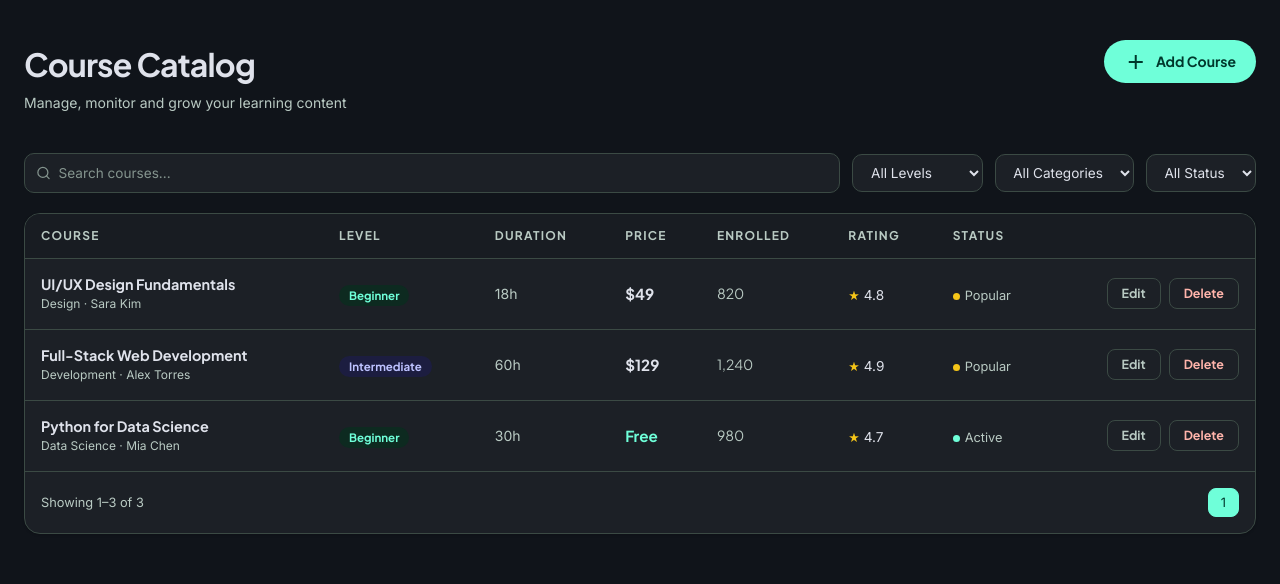
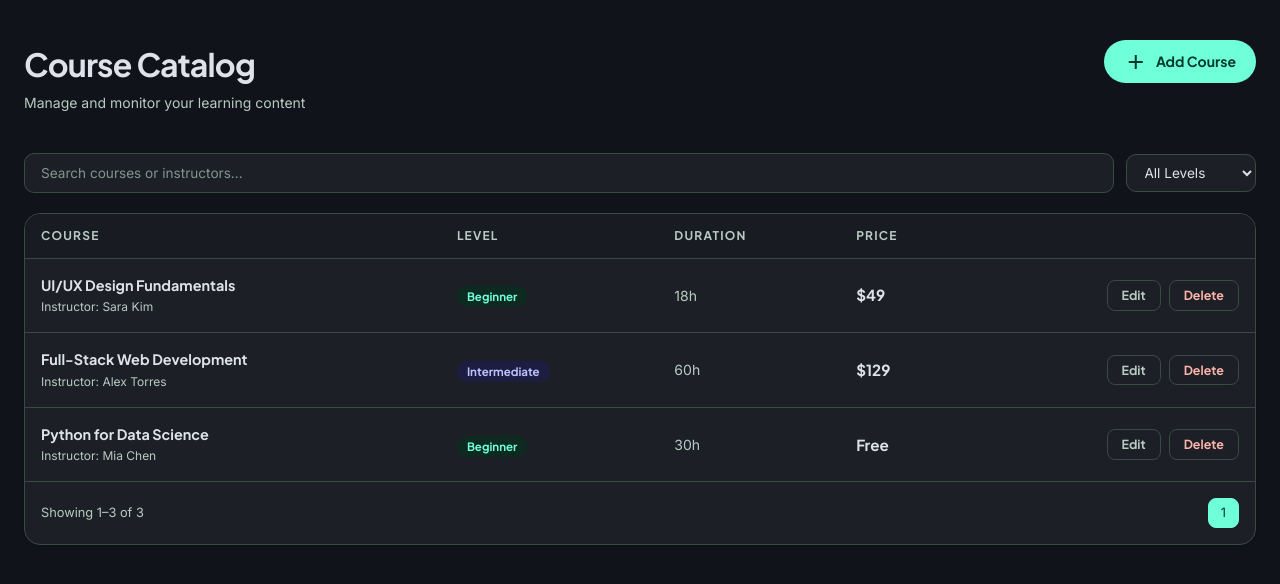
Before and after one commit to BiltuDas1/Inquesta, a React (Vite) app in the folder frontend/: page /dashboard in a window 1280 px wide. Shown: the top 584 px of the page. Built offline with nearby package versions, Linux system fonts and the light colour scheme.

Commit message:
fix: remove unwanted field from dashboard

```diff
--- a/frontend/src/pages/dashboardpage.tsx
+++ b/frontend/src/pages/dashboardpage.tsx
@@ -2,22 +2,16 @@ import { useState, useMemo } from "react";
 
 // ── Types ───────────────────────────────────────────────────────────────────
 type Level = "Beginner" | "Intermediate" | "Advanced";
-type Status = "Active" | "Draft" | "Popular";
-type Cat = "Design" | "Development" | "Business" | "Data Science" | "Marketing";
+
 
 interface Course {
   id: number;
   title: string;
-  cat: Cat;
   level: Level;
   dur: number;
   price: number;
-  enroll: number;
-  rating: number;
-  status: Status;
   instr: string;
-  tags: string[];
-  desc: string; // Added description field
+  desc: string;
 }
 
 // ── Seed Data ────────────────────────────────────────────────────────────────
@@ -25,57 +19,36 @@ const SEED: Course[] = [
   {
     id: 1,
     title: "UI/UX Design Fundamentals",
-    cat: "Design",
     level: "Beginner",
     dur: 18,
     price: 49,
-    enroll: 820,
-    rating: 4.8,
-    status: "Popular",
     instr: "Sara Kim",
-    tags: ["figma", "wireframe"],
     desc: "Master the basics of visual design and user experience.",
   },
   {
     id: 2,
     title: "Full-Stack Web Development",
-    cat: "Development",
+
     level: "Intermediate",
     dur: 60,
     price: 129,
-    enroll: 1240,
-    rating: 4.9,
-    status: "Popular",
     instr: "Alex Torres",
-    tags: ["react", "node"],
     desc: "Build complete web applications using the MERN stack.",
   },
   {
     id: 3,
     title: "Python for Data Science",
-    cat: "Data Science",
     level: "Beginner",
     dur: 30,
     price: 0,
-    enroll: 980,
-    rating: 4.7,
-    status: "Active",
     instr: "Mia Chen",
-    tags: ["python", "pandas"],
     desc: "Learn data analysis and visualization with Python libraries.",
   },
 ];
 
 const PER_PAGE = 6;
-const CATS: Cat[] = [
-  "Design",
-  "Development",
-  "Business",
-  "Data Science",
-  "Marketing",
-];
 const LEVELS: Level[] = ["Beginner", "Intermediate", "Advanced"];
-const STATUSES: Status[] = ["Active", "Draft", "Popular"];
+
 
 // ── Sub-components ──────────────────────────────────────────────────────────
 
@@ -94,40 +67,21 @@ function LevelBadge({ level }: { level: Level }) {
   );
 }
 
-function StatusDot({ status }: { status: Status }) {
-  const dotColor: Record<Status, string> = {
-    Active: "bg-[#6fffd9]",
-    Draft: "bg-[#84948e]",
-    Popular: "bg-[#f5c518]",
-  };
-  return (
-    <span className="inline-flex items-center gap-[5px] text-[0.8rem] text-[#b9cac3]">
-      <span
-        className={`w-[7px] h-[7px] rounded-full flex-shrink-0 inline-block ${dotColor[status]}`}
-      />
-      {status}
-    </span>
-  );
-}
-
 // ── Modal ────────────────────────────────────────────────────────────────────
 interface ModalProps {
   editing: Course | null;
   onClose: () => void;
   onSave: (
-    data: Omit<Course, "id" | "enroll" | "rating" | "iconEmoji" | "iconBg">
+    data: Omit<Course, "id" | "enroll" | "rating" | "cat">
   ) => void;
 }
 
 function CourseModal({ editing, onClose, onSave }: ModalProps) {
   const [title, setTitle] = useState(editing?.title ?? "");
-  const [cat, setCat] = useState<Cat>(editing?.cat ?? "Design");
   const [level, setLevel] = useState<Level>(editing?.level ?? "Beginner");
   const [dur, setDur] = useState(editing?.dur ?? 0);
   const [price, setPrice] = useState(editing?.price ?? 0);
   const [instr, setInstr] = useState(editing?.instr ?? "");
-  const [status, setStatus] = useState<Status>(editing?.status ?? "Active");
-  const [tags, setTags] = useState(editing?.tags.join(", ") ?? "");
   const [desc, setDesc] = useState(editing?.desc ?? "");
 
   const inputClass =
@@ -139,16 +93,10 @@ function CourseModal({ editing, onClose, onSave }: ModalProps) {
     if (!title.trim()) return;
     onSave({
       title: title.trim(),
-      cat,
       level,
       dur,
       price,
       instr: instr.trim() || "Instructor",
-      status,
-      tags: tags
-      .split(",")
-      .map((t) => t.trim())
-      .filter(Boolean),
       desc: desc.trim(),
     });
   }
@@ -163,7 +111,6 @@ function CourseModal({ editing, onClose, onSave }: ModalProps) {
           {editing ? "Edit Course" : "Add New Course"}
         </h2>
 
-        {/* Two-Column Grid Layout */}
         <div className="grid grid-cols-1 lg:grid-cols-2 gap-8">
           {/* Left Side: Fields */}
           <div className="space-y-4">
@@ -177,21 +124,8 @@ function CourseModal({ editing, onClose, onSave }: ModalProps) {
               />
             </div>
 
+            {/* Reorganized Row: Level and Instructor */}
             <div className="grid grid-cols-2 gap-3">
-              <div>
-                <label className={labelClass}>Category</label>
-                <select
-                  className={inputClass}
-                  value={cat}
-                  onChange={(e) => setCat(e.target.value as Cat)}
-                >
-                  {CATS.map((c) => (
-                    <option key={c} className="bg-[#1c2026]">
-                      {c}
-                    </option>
-                  ))}
-                </select>
-              </div>
               <div>
                 <label className={labelClass}>Level</label>
                 <select
@@ -205,6 +139,15 @@ function CourseModal({ editing, onClose, onSave }: ModalProps) {
                     </option>
                   ))}
                 </select>
+              </div>
+              <div>
+                <label className={labelClass}>Instructor</label>
+                <input
+                  className={inputClass}
+                  value={instr}
+                  onChange={(e) => setInstr(e.target.value)}
+                  placeholder="Instructor name"
+                />
               </div>
             </div>
 
@@ -221,7 +164,7 @@ function CourseModal({ editing, onClose, onSave }: ModalProps) {
                 />
               </div>
               <div>
-                <label className={labelClass}>Price (USD)</label>
+                <label className={labelClass}>Price (INR)</label>
                 <input
                   className={inputClass}
                   type="number"
@@ -232,42 +175,6 @@ function CourseModal({ editing, onClose, onSave }: ModalProps) {
                   placeholder="0 = Free"
                 />
               </div>
-            </div>
-
-            <div className="grid grid-cols-2 gap-3">
-              <div>
-                <label className={labelClass}>Instructor</label>
-                <input
-                  className={inputClass}
-                  value={instr}
-                  onChange={(e) => setInstr(e.target.value)}
-                  placeholder="Instructor name"
-                />
-              </div>
-              <div>
-                <label className={labelClass}>Status</label>
-                <select
-                  className={inputClass}
-                  value={status}
-                  onChange={(e) => setStatus(e.target.value as Status)}
-                >
-                  {STATUSES.map((s) => (
-                    <option key={s} className="bg-[#1c2026]">
-                      {s}
-                    </option>
-                  ))}
-                </select>
-              </div>
-            </div>
-
-            <div>
-              <label className={labelClass}>Tags (comma separated)</label>
-              <input
-                className={inputClass}
-                value={tags}
-                onChange={(e) => setTags(e.target.value)}
-                placeholder="e.g. react, hooks, typescript"
-              />
             </div>
           </div>
 
@@ -307,34 +214,9 @@ export default function DashboardPage() {
   const [courses, setCourses] = useState<Course[]>(SEED);
   const [search, setSearch] = useState("");
   const [filterLevel, setFilterLevel] = useState("");
-  const [filterCat, setFilterCat] = useState("");
-  const [filterStatus, setFilterStatus] = useState("");
   const [page, setPage] = useState(1);
   const [modal, setModal] = useState<"add" | number | null>(null);
   const [nextId, setNextId] = useState(SEED.length + 1);
-
-  const EMOJIS = [
-    "🎨",
-    "💻",
-    "📊",
-    "🚀",
-    "📐",
-    "🔬",
-    "📈",
-    "🎯",
-    "🌐",
-    "⚡",
-    "🧠",
-    "🎬",
-  ];
-  const ICON_BGS = [
-    "#0d2a1f",
-    "#161a38",
-    "#2a1010",
-    "#1a2a0d",
-    "#1a1028",
-    "#0d2a2a",
-  ];
 
   const filtered = useMemo(
     () =>
@@ -342,16 +224,14 @@ export default function DashboardPage() {
         if (
           search &&
           !c.title.toLowerCase().includes(search.toLowerCase()) &&
-          !c.instr.toLowerCase().includes(search.toLowerCase()) &&
-          !c.cat.toLowerCase().includes(search.toLowerCase())
+          !c.instr.toLowerCase().includes(search.toLowerCase())
         )
           return false;
         if (filterLevel && c.level !== filterLevel) return false;
-        if (filterCat && c.cat !== filterCat) return false;
-        if (filterStatus && c.status !== filterStatus) return false;
+
         return true;
       }),
-    [courses, search, filterLevel, filterCat, filterStatus]
+    [courses, search, filterLevel]
   );
 
   const pages = Math.ceil(filtered.length / PER_PAGE) || 1;
@@ -364,7 +244,7 @@ export default function DashboardPage() {
       : null;
 
   function handleSave(
-    data: Omit<Course, "id" | "enroll" | "rating" | "iconEmoji" | "iconBg">
+    data: Omit<Course, "id" | "enroll" | "rating" | "cat">
   ) {
     if (typeof modal === "number") {
       setCourses((prev) =>
@@ -377,10 +257,6 @@ export default function DashboardPage() {
         {
           ...data,
           id: idx,
-          enroll: 0,
-          rating: 4.5,
-          iconEmoji: EMOJIS[idx % EMOJIS.length],
-          iconBg: ICON_BGS[idx % ICON_BGS.length],
         },
       ]);
       setNextId((n) => n + 1);
@@ -401,46 +277,33 @@ export default function DashboardPage() {
     <>
       <div className="bg-[#10141a] min-h-screen font-body text-[#dfe2eb] overflow-x-hidden">
         <div className="max-w-[1400px] mx-auto px-4 sm:px-6 py-6 sm:py-10">
-          {/* Hero Bar */}
           <div className="flex flex-wrap items-start justify-between gap-4 mb-10">
             <div>
               <h1 className="font-headline text-[clamp(1.4rem,3vw,2rem)] font-bold text-[#dfe2eb] tracking-tight">
                 Course Catalog
               </h1>
               <p className="text-[0.875rem] text-[#b9cac3] mt-1">
-                Manage, monitor and grow your learning content
+                Manage and monitor your learning content
               </p>
             </div>
             <button
               onClick={() => setModal("add")}
-              className="inline-flex items-center gap-2 bg-[#6fffd9] text-[#00382c] font-headline font-bold text-[0.875rem] px-5 py-[0.6rem] rounded-full border-none cursor-pointer whitespace-nowrap flex-shrink-0 hover:opacity-90 transition-opacity"
+              className="inline-flex items-center gap-2 bg-[#6fffd9] text-[#00382c] font-headline font-bold text-[0.875rem] px-5 py-[0.6rem] rounded-full border-none cursor-pointer hover:opacity-90 transition-opacity"
             >
-              <span className="material-symbols-outlined">Add</span>
-              Add Course
+             <span className="material-symbols-outlined">Add</span>  Add Course
             </button>
           </div>
 
-          {/* Search & Filters */}
           <div className="flex flex-wrap gap-3 mb-5 items-center">
             <div className="relative flex-1 min-w-[180px]">
-              <svg
-                className="absolute left-3 top-1/2 -translate-y-1/2 w-[15px] h-[15px] text-[#84948e]"
-                fill="none"
-                stroke="currentColor"
-                strokeWidth={2}
-                viewBox="0 0 24 24"
-              >
-                <circle cx={11} cy={11} r={8} />
-                <path strokeLinecap="round" d="M21 21l-4.35-4.35" />
-              </svg>
               <input
                 value={search}
                 onChange={(e) => {
                   setSearch(e.target.value);
                   setPage(1);
                 }}
-                placeholder="Search courses..."
-                className="w-full bg-[#1c2026] border border-[#3b4a44] rounded-[10px] pl-[2.1rem] pr-3 py-[0.55rem] text-[#dfe2eb] text-[0.85rem] font-body outline-none focus:border-[#6fffd9] placeholder:text-[#84948e]"
+                placeholder="Search courses or instructors..."
+                className="w-full bg-[#1c2026] border border-[#3b4a44] rounded-[10px] px-[1rem] py-[0.55rem] text-[#dfe2eb] text-[0.85rem] font-body outline-none focus:border-[#6fffd9] placeholder:text-[#84948e]"
               />
             </div>
             <select
@@ -453,63 +316,23 @@ export default function DashboardPage() {
             >
               <option value="">All Levels</option>
               {LEVELS.map((o) => (
-                <option key={o} className="bg-[#1c2026]">
+                <option key={o} value={o}>
                   {o}
                 </option>
               ))}
             </select>
-            <select
-              className={selectClass}
-              value={filterCat}
-              onChange={(e) => {
-                setFilterCat(e.target.value);
-                setPage(1);
-              }}
-            >
-              <option value="">All Categories</option>
-              {CATS.map((o) => (
-                <option key={o} className="bg-[#1c2026]">
-                  {o}
-                </option>
-              ))}
-            </select>
-            <select
-              className={selectClass}
-              value={filterStatus}
-              onChange={(e) => {
-                setFilterStatus(e.target.value);
-                setPage(1);
-              }}
-            >
-              <option value="">All Status</option>
-              {STATUSES.map((o) => (
-                <option key={o} className="bg-[#1c2026]">
-                  {o}
-                </option>
-              ))}
-            </select>
+
           </div>
 
-          {/* Table Container */}
           <div className="bg-[#1c2026] border border-[#3b4a44] rounded-[16px] overflow-hidden shadow-sm">
             <div className="overflow-x-auto">
               <table className="w-full border-collapse">
                 <thead>
                   <tr className="bg-[#181c22] border-b border-[#3b4a44]">
-                    {[
-                      "Course",
-                      "Level",
-                      "Duration",
-                      "Price",
-                      "Enrolled",
-                      "Rating",
-                      "Status",
-                      "",
-                    ].map((h, i) => (
+                    {["Course", "Level", "Duration", "Price", ""].map((h, i) => (
                       <th
                         key={i}
-                        className={`p-[0.8rem_1rem] text-left font-headline text-[0.75rem] font-bold text-[#b9cac3] tracking-widest uppercase whitespace-nowrap
-                          ${i === 4 || i === 5 ? "hidden md:table-cell" : ""}`}
+                        className="p-[0.8rem_1rem] text-left font-headline text-[0.75rem] font-bold text-[#b9cac3] tracking-widest uppercase"
                       >
                         {h}
                       </th>
@@ -519,75 +342,45 @@ export default function DashboardPage() {
                 <tbody className="divide-y divide-[#3b4a44]">
                   {sliced.length === 0 ? (
                     <tr>
-                      <td
-                        colSpan={8}
-                        className="text-center p-12 text-[#b9cac3] font-body"
-                      >
+                      <td colSpan={5} className="text-center p-12 text-[#b9cac3]">
                         No courses found
                       </td>
                     </tr>
                   ) : (
                     sliced.map((c) => (
-                      <tr
-                        key={c.id}
-                        className="group hover:bg-[#262a31] transition-colors"
-                      >
+                      <tr key={c.id} className="group hover:bg-[#262a31] transition-colors">
                         <td className="p-4 align-middle">
-                          <div className="flex items-center gap-3">
                           <div className="min-w-0">
-                              <div className="font-headline font-semibold text-[0.9rem] text-[#dfe2eb] leading-tight truncate">
+                            <div className="font-headline font-semibold text-[0.9rem] text-[#dfe2eb] truncate">
                               {c.title}
                             </div>
                             <div className="text-[0.75rem] text-[#b9cac3] mt-[2px] truncate">
-                                {c.cat} · {c.instr}
-                              </div>
+                              Instructor: {c.instr}
                             </div>
                           </div>
                         </td>
                         <td className="p-4 align-middle">
                           <LevelBadge level={c.level} />
                         </td>
-                        <td className="p-4 align-middle text-[#b9cac3] text-[0.875rem] font-body">
+                        <td className="p-4 align-middle text-[#b9cac3] text-[0.875rem]">
                           {c.dur}h
                         </td>
                         <td className="p-4 align-middle">
-                          {c.price === 0 ? (
-                            <span className="text-[#6fffd9] font-headline font-bold text-[0.95rem]">
-                              Free
-                            </span>
-                          ) : (
                           <span className="text-[#dfe2eb] font-headline font-bold text-[0.95rem]">
-                              ${c.price}
-                            </span>
-                          )}
-                        </td>
-                        <td className="p-4 align-middle font-headline font-medium text-[#b9cac3] text-[0.875rem] hidden md:table-cell">
-                          {c.enroll.toLocaleString()}
-                        </td>
-                        <td className="p-4 align-middle hidden md:table-cell">
-                          <span className="inline-flex items-center gap-1 text-[0.8rem]">
-                            <span className="text-[#f5c518]">★</span>
-                            <span className="text-[0.85rem] text-[#dfe2eb]">
-                              {c.rating.toFixed(1)}
-                            </span>
+                            {c.price === 0 ? "Free" : `$${c.price}`}
                           </span>
                         </td>
-                        <td className="p-4 align-middle">
-                          <StatusDot status={c.status} />
-                        </td>
-
-                        {/* Actions Cell */}
                         <td className="p-4 align-middle text-right">
                           <div className="flex justify-end gap-2">
                             <button
                               onClick={() => setModal(c.id)}
-                              className="bg-transparent border border-[#3b4a44] rounded-[8px] px-[14px] py-[5px] text-[0.78rem] font-headline font-semibold text-[#b9cac3] cursor-pointer hover:bg-[#0d182c] transition-colors"
+                              className="bg-transparent border border-[#3b4a44] rounded-[8px] px-[14px] py-[5px] text-[0.78rem] font-headline font-semibold text-[#b9cac3] cursor-pointer hover:bg-[#0d182c]"
                             >
                               Edit
                             </button>
                             <button
                               onClick={() => handleDelete(c.id)}
-                              className="bg-transparent border border-[#3b4a44] rounded-[8px] px-[14px] py-[5px] text-[0.78rem] font-headline font-semibold text-[#ffb4ab] cursor-pointer hover:bg-[#2a0d10] transition-colors"
+                              className="bg-transparent border border-[#3b4a44] rounded-[8px] px-[14px] py-[5px] text-[0.78rem] font-headline font-semibold text-[#ffb4ab] cursor-pointer hover:bg-[#2a0d10]"
                             >
                               Delete
                             </button>
@@ -600,24 +393,20 @@ export default function DashboardPage() {
               </table>
             </div>
 
-            {/* Pagination Footer */}
-            <div className="flex flex-wrap items-center justify-between p-4 border-t border-[#3b4a44] gap-2">
+            <div className="flex items-center justify-between p-4 border-t border-[#3b4a44]">
               <span className="text-[0.8rem] text-[#b9cac3]">
-                Showing{" "}
-                {filtered.length === 0 ? 0 : (safePage - 1) * PER_PAGE + 1}–
-                {Math.min(safePage * PER_PAGE, filtered.length)} of{" "}
-                {filtered.length}
+                Showing {filtered.length === 0 ? 0 : (safePage - 1) * PER_PAGE + 1}–
+                {Math.min(safePage * PER_PAGE, filtered.length)} of {filtered.length}
               </span>
               <div className="flex gap-1">
                 {Array.from({ length: pages }, (_, i) => i + 1).map((p) => (
                   <button
                     key={p}
                     onClick={() => setPage(p)}
-                    className={`px-3 py-1 rounded-[8px] text-[0.8rem] font-body cursor-pointer transition-all border
-                      ${
+                    className={`px-3 py-1 rounded-[8px] text-[0.8rem] border transition-all ${
                       p === safePage
                         ? "bg-[#6fffd9] text-[#00382c] border-[#6fffd9]"
-                          : "bg-[#262a31] text-[#b9cac3] border-[#3b4a44] hover:border-[#84948e]"
+                        : "bg-[#262a31] text-[#b9cac3] border-[#3b4a44]"
                     }`}
                   >
                     {p}
@@ -629,7 +418,6 @@ export default function DashboardPage() {
         </div>
       </div>
 
-      {/* Modal Render */}
       {modal !== null && (
         <CourseModal
           editing={editingCourse}
```
Lines whose indentation alone changed are shown as unchanged.
